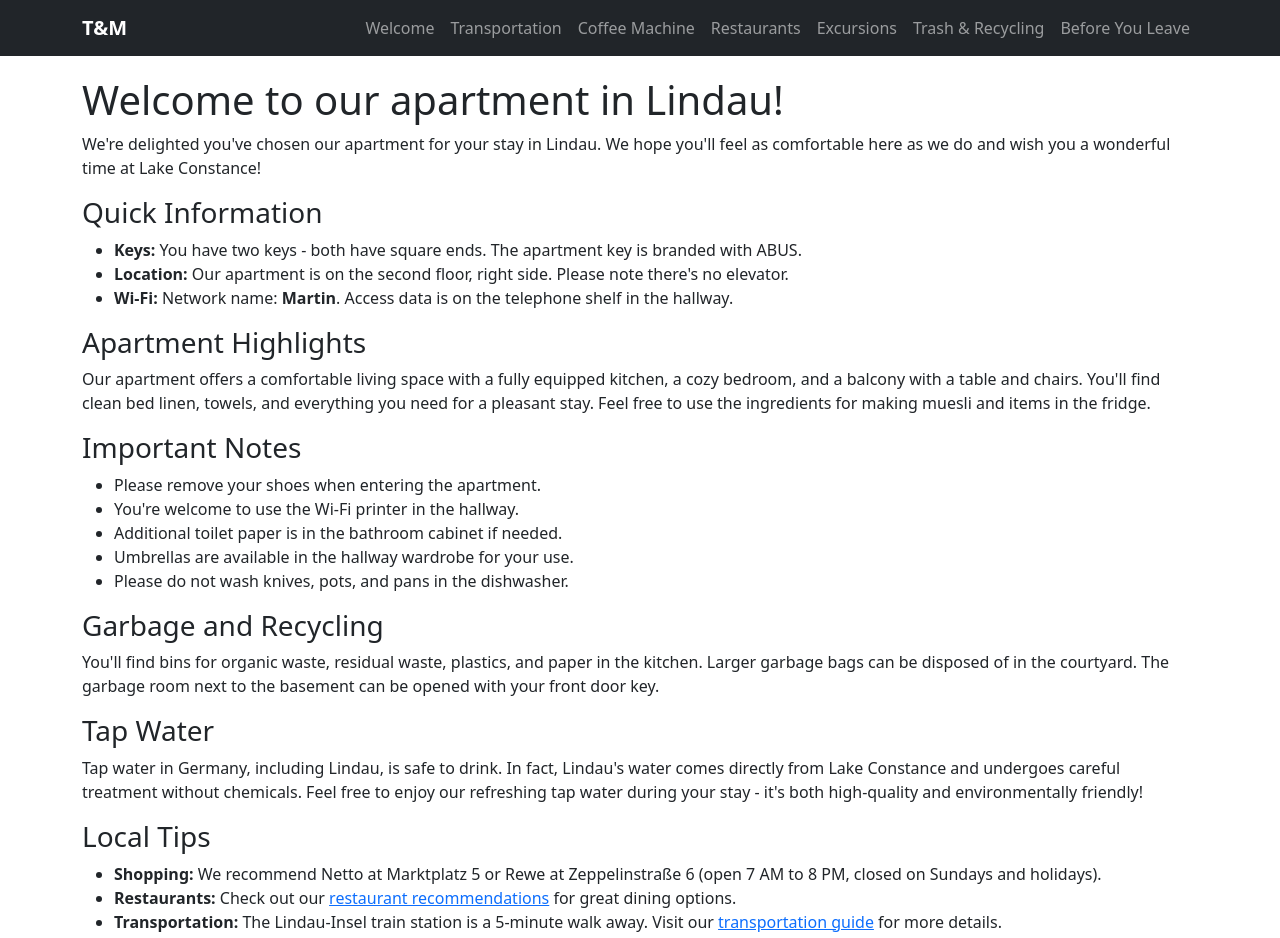
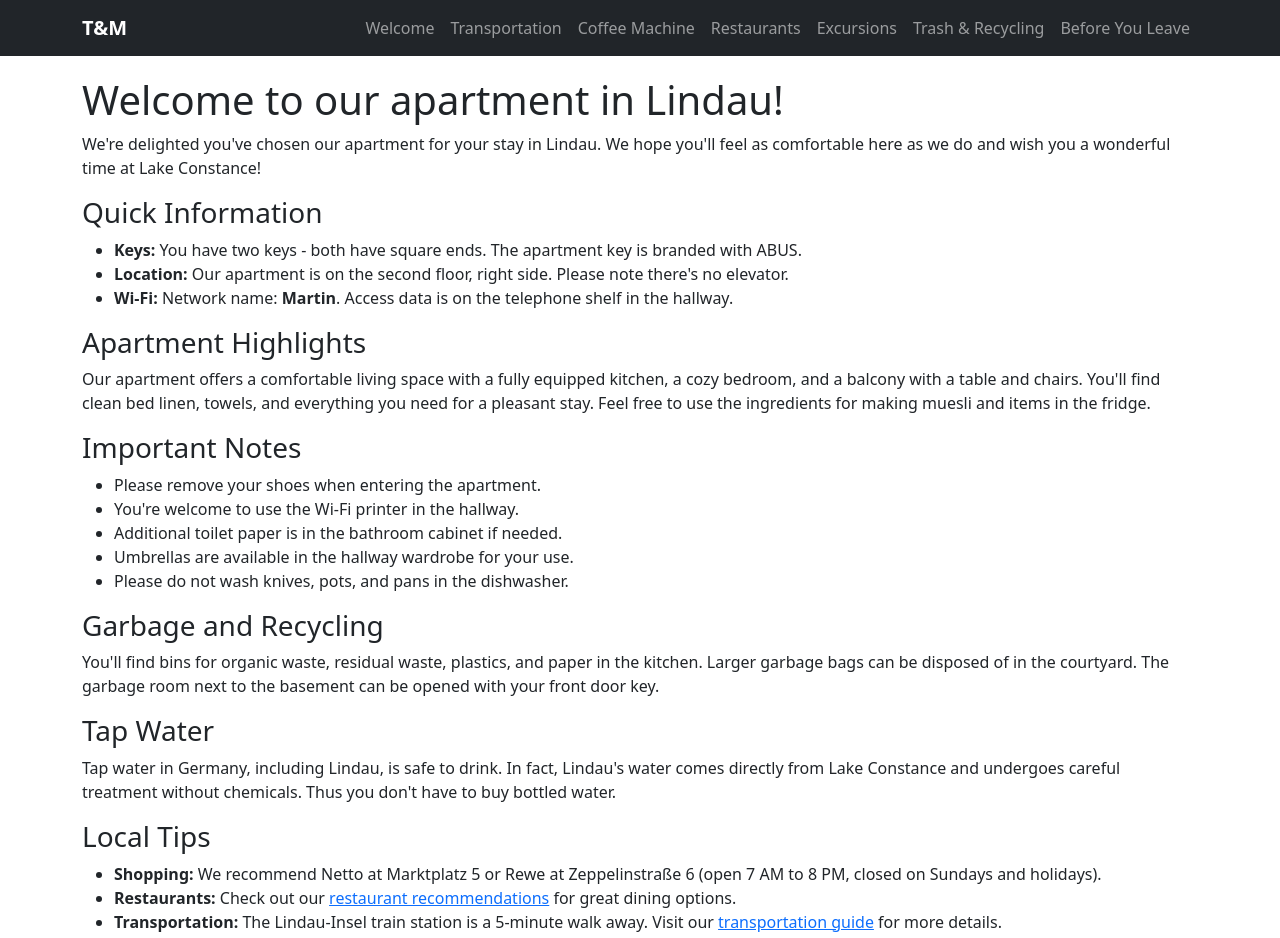
Before and after one commit to eelok/homelink-svelte, a SvelteKit app: page /en in a window 1280 px wide. Shown: the top 938 px of the page. Built offline with nearby package versions, Linux system fonts and the light colour scheme.

Commit message:
add water information

```diff
--- a/src/routes/en/+page.svelte
+++ b/src/routes/en/+page.svelte
@@ -48,8 +48,7 @@
     <h3>Tap Water</h3>
 	<p>
 		Tap water in Germany, including Lindau, is safe to drink. In fact, Lindau's water comes directly
-		from Lake Constance and undergoes careful treatment without chemicals. Feel free to enjoy our
-		refreshing tap water during your stay - it's both high-quality and environmentally friendly!
+		from Lake Constance and undergoes careful treatment without chemicals. Thus you don't have to buy bottled water.
 	</p>
 	<h3>Local Tips</h3>
 	<ul>
```
